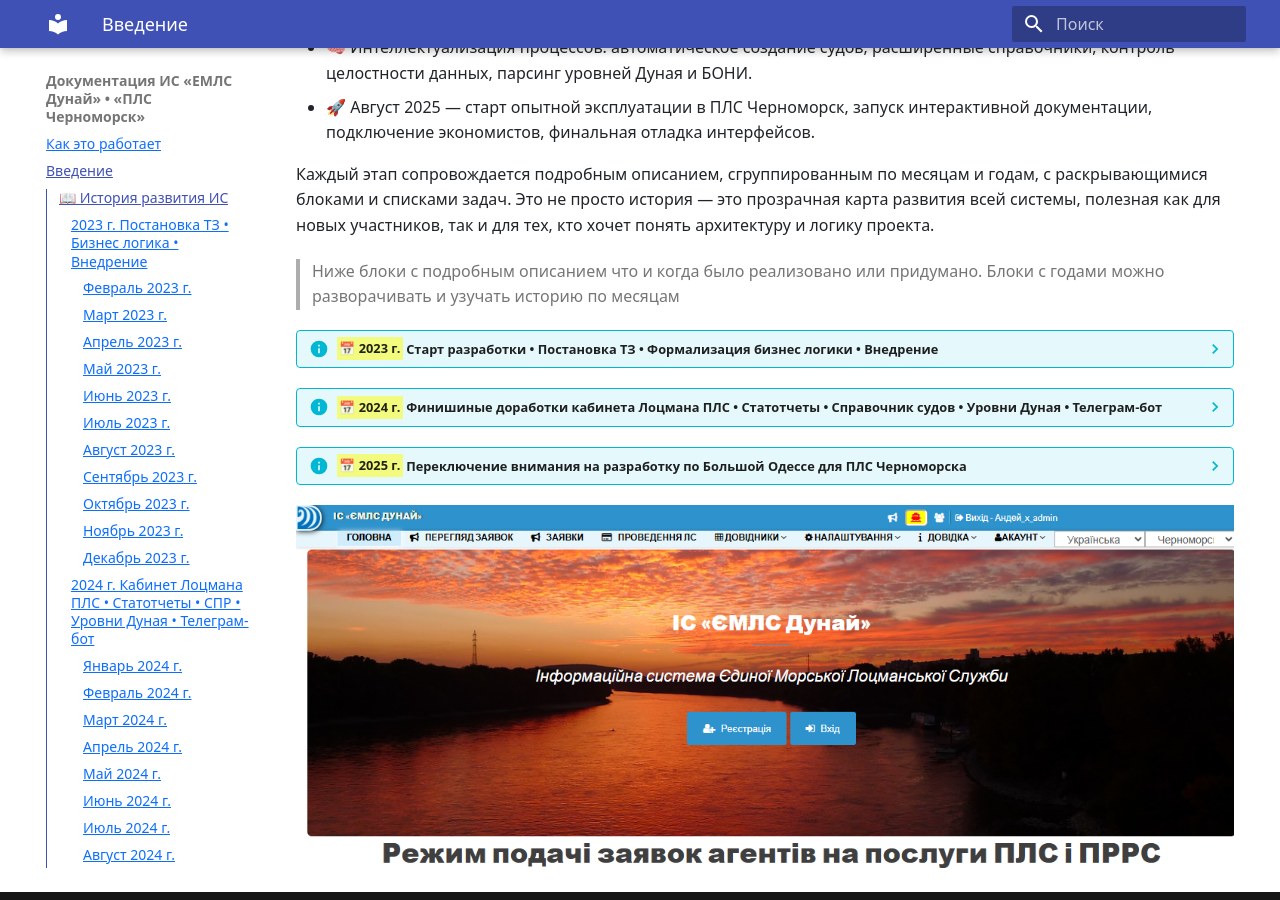
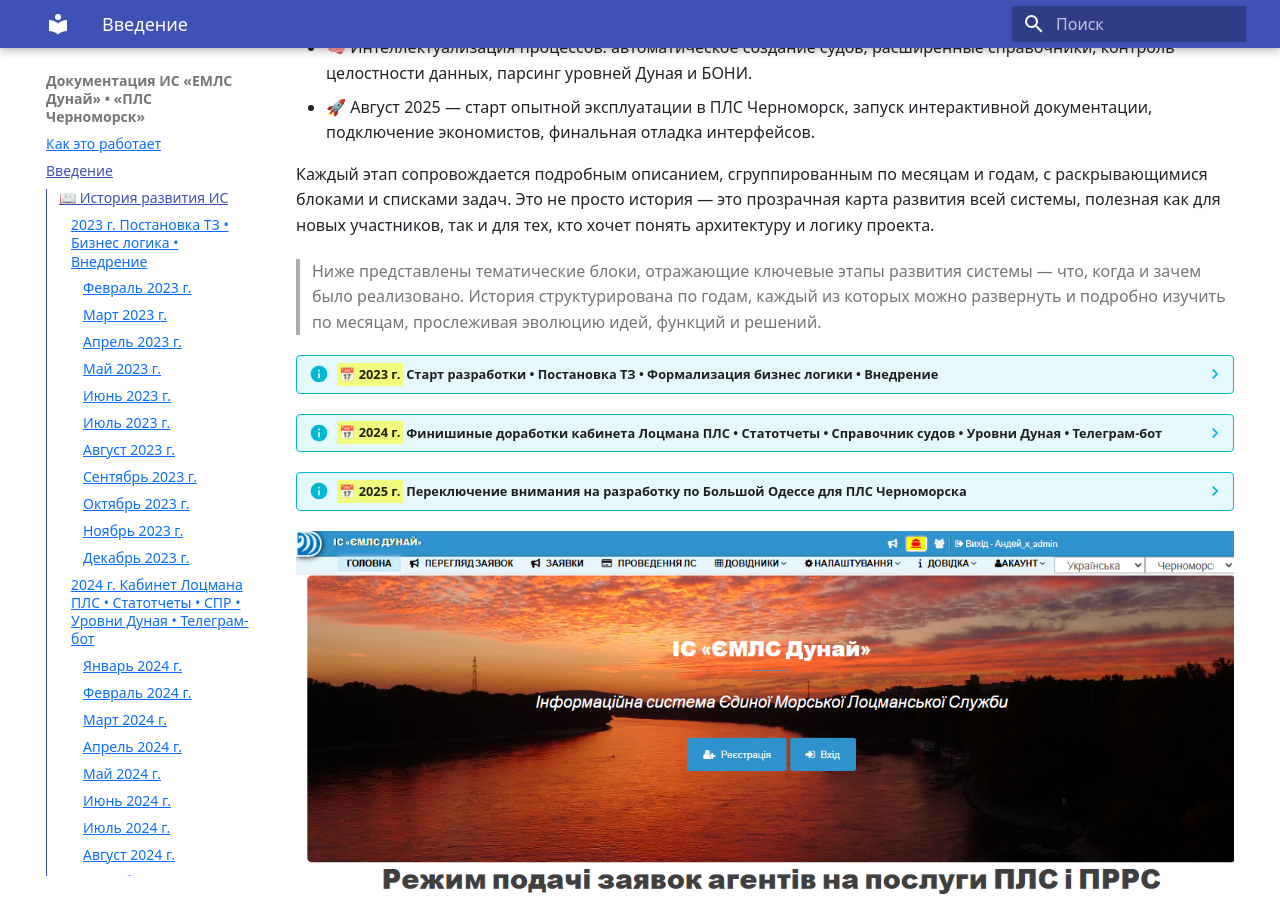
Before and after one commit to vvxsoni/Danube_help, an MkDocs documentation site: the page built from docs/index.md, in a window 1280 px wide and 900 px high, scrolled down 983 px. Built offline with MkDocs 1.6.1 and Material for MkDocs 9.7.7, drawn with Linux system fonts in a browser that asks for light colours.

Commit message:
Ниже представлены тематические блоки, отражающие ключевые этапы развития системы — что, когда и зачем было реализовано.

```diff
--- a/docs/index.md
+++ b/docs/index.md
@@ -21,7 +21,8 @@
 
 Каждый этап сопровождается подробным описанием, сгруппированным по месяцам и годам, с раскрывающимися блоками и списками задач. Это не просто история — это прозрачная карта развития всей системы, полезная как для новых участников, так и для тех, кто хочет понять архитектуру и логику проекта.
 
-> Ниже блоки с подробным описанием что и когда было реализовано или придумано. Блоки с годами можно разворачивать и узучать историю по месяцам
+> Ниже представлены тематические блоки, отражающие ключевые этапы развития системы — что, когда и зачем было реализовано.
+> История структурирована по годам, каждый из которых можно развернуть и подробно изучить по месяцам, прослеживая эволюцию идей, функций и решений.
 
 ??? info "==**📅 2023 г.**== Старт разработки • Постановка ТЗ • Формализация бизнес логики • Внедрение"
     ### ==**2023 г.**== Постановка ТЗ • Бизнес логика • Внедрение
```
